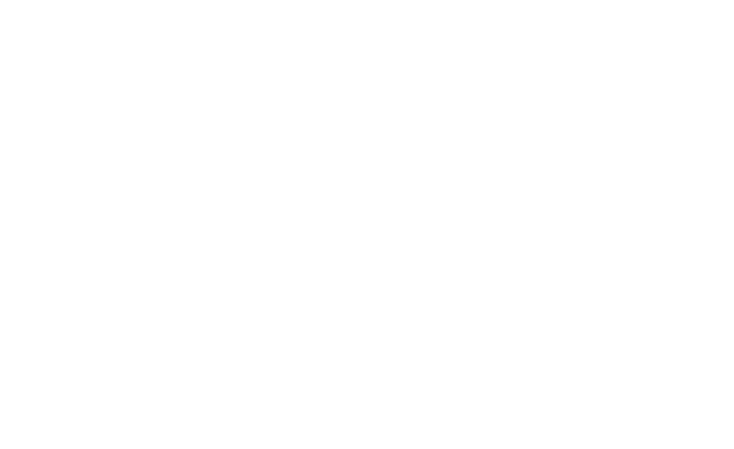
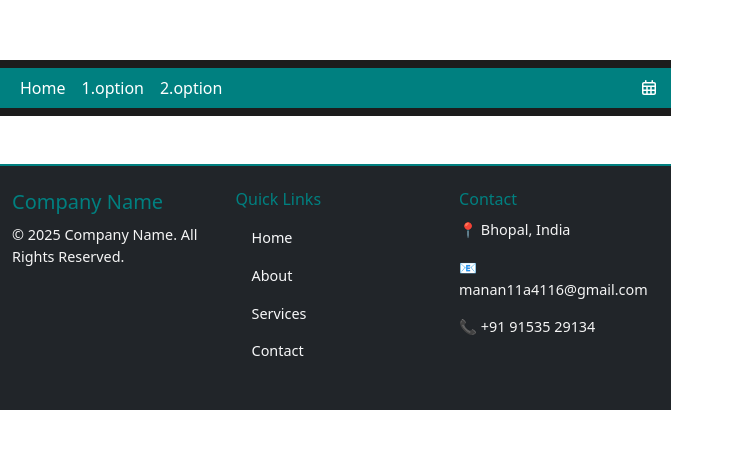
Before and after one commit to Manan-mouli/IndoorOffice, a React (Vite) app: page / in a window 1280 px wide. Shown: the part 165-614 px from the top of the page, without its empty margins (0-734 px from the left). Built offline with nearby package versions, Linux system fonts and the light colour scheme.

Commit message:
added the footer and header

```diff
--- a/src/Components/Footer.jsx
+++ b/src/Components/Footer.jsx
@@ -0,0 +1,44 @@
+import Container from 'react-bootstrap/Container';
+import Row from 'react-bootstrap/Row';
+import Col from 'react-bootstrap/Col';
+import Nav from 'react-bootstrap/Nav';
+import "../css/Footer.css";
+
+function Footer() {
+  return (
+    <footer className="footer bg-dark text-light py-4 mt-5">
+      <Container>
+        <Row>
+          {/* Left side */}
+          <Col md={4} className="mb-3">
+            <h5>Company Name</h5>
+            <p className="small">
+              © {new Date().getFullYear()} Company Name. All Rights Reserved.
+            </p>
+          </Col>
+
+          {/* Middle navigation */}
+          <Col md={4} className="mb-3">
+            <h6>Quick Links</h6>
+            <Nav className="flex-column">
+              <Nav.Link href="#home" className="text-light">Home</Nav.Link>
+              <Nav.Link href="#about" className="text-light">About</Nav.Link>
+              <Nav.Link href="#services" className="text-light">Services</Nav.Link>
+              <Nav.Link href="#contact" className="text-light">Contact</Nav.Link>
+            </Nav>
+          </Col>
+
+          {/* Right side (socials or contact) */}
+          <Col md={4} className="mb-3">
+            <h6>Contact</h6>
+            <p className="small">📍 Bhopal, India</p>
+            <p className="small">📧 manan11a4116@gmail.com</p>
+            <p className="small">📞 +91 91535 29134</p>
+          </Col>
+        </Row>
+      </Container>
+    </footer>
+  );
+}
+
+export default Footer;
--- a/src/Components/Header.jsx
+++ b/src/Components/Header.jsx
@@ -0,0 +1,30 @@
+import Container from 'react-bootstrap/Container';
+import Nav from 'react-bootstrap/Nav';
+import Navbar from 'react-bootstrap/Navbar';
+import "../css/Header.css"
+import { FontAwesomeIcon } from '@fortawesome/react-fontawesome';
+import { faCalendarDays } from '@fortawesome/free-regular-svg-icons';
+
+
+function Header() {
+  return (
+    <Navbar collapseOnSelect expand="lg" className="bg-body-tertiary bdyclr">
+      <Container className='colr'>
+
+        <Navbar.Toggle aria-controls="responsive-navbar-nav" />
+        <Navbar.Collapse id="responsive-navbar-nav">
+          <Nav className="me-auto ">
+            <Nav.Link className='txt' href="#home">Home</Nav.Link>
+            <Nav.Link className='txt' href="#features">1.option</Nav.Link>
+            <Nav.Link className='txt' href="#pricing">2.option</Nav.Link>
+          </Nav>
+          <Nav>
+            <FontAwesomeIcon className='txt' icon={faCalendarDays} />
+          </Nav>
+        </Navbar.Collapse>
+      </Container>
+    </Navbar>
+  );
+}
+
+export default Header;
--- /dev/null
+++ b/src/css/Footer.css
@@ -0,0 +1,24 @@
+.footer {
+  background-color: #1c1c1c; /* same as body background */
+  color: #f5f5f5;            /* light text for readability */
+  border-top: 2px solid #008080; /* teal accent line */
+  padding: 20px 0;
+}
+
+.footer h5,
+.footer h6 {
+  color: #008080; /* teal headings to match navbar */
+  margin-bottom: 10px;
+}
+
+.footer p,
+.footer .nav-link {
+  color: #f5f5f5;
+  font-size: 0.9rem;
+}
+
+.footer .nav-link:hover {
+  color: #00b3b3; /* lighter teal on hover */
+  text-decoration: underline;
+  transition: 0.3s;
+}
--- /dev/null
+++ b/src/css/Header.css
@@ -0,0 +1,10 @@
+.bdyclr {
+  background-color: #1c1c1c !important;
+}
+.colr {
+  background-color: #008080;
+}
+
+.txt{
+    color: white;
+}
--- a/src/main.jsx
+++ b/src/main.jsx
@@ -1,9 +1,14 @@
 import { StrictMode } from 'react'
 import { createRoot } from 'react-dom/client'
 import './index.css'
+import "bootstrap/dist/css/bootstrap.css"
+import "bootstrap/dist/js/bootstrap.bundle"
+import Header from './Components/Header'
+import Footer from './Components/Footer'
 
 createRoot(document.getElementById('root')).render(
   <StrictMode>
-
+    <Header/>
+    <Footer/>
   </StrictMode>,
 )
```
Also changed, not shown: package.json (+7 -0 lines), 1 other file (tests, documents, lock files or other folders).
